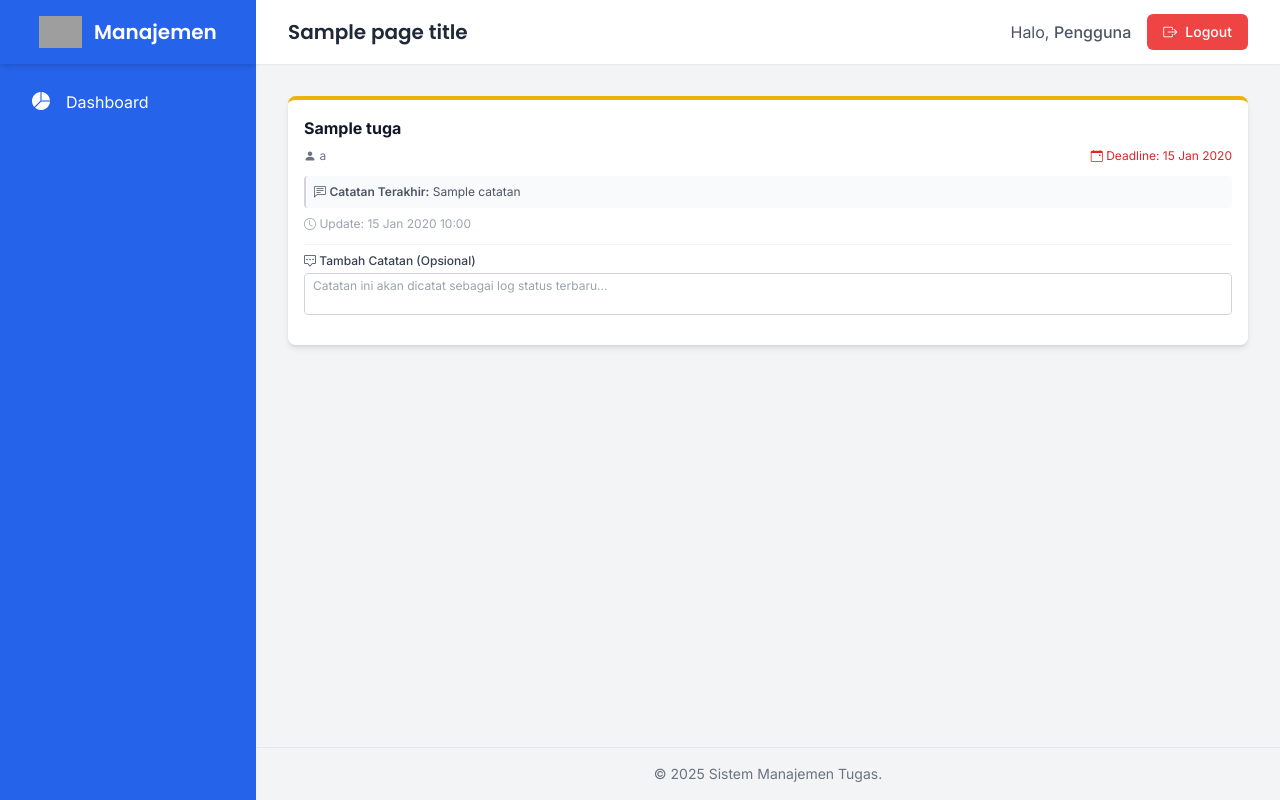
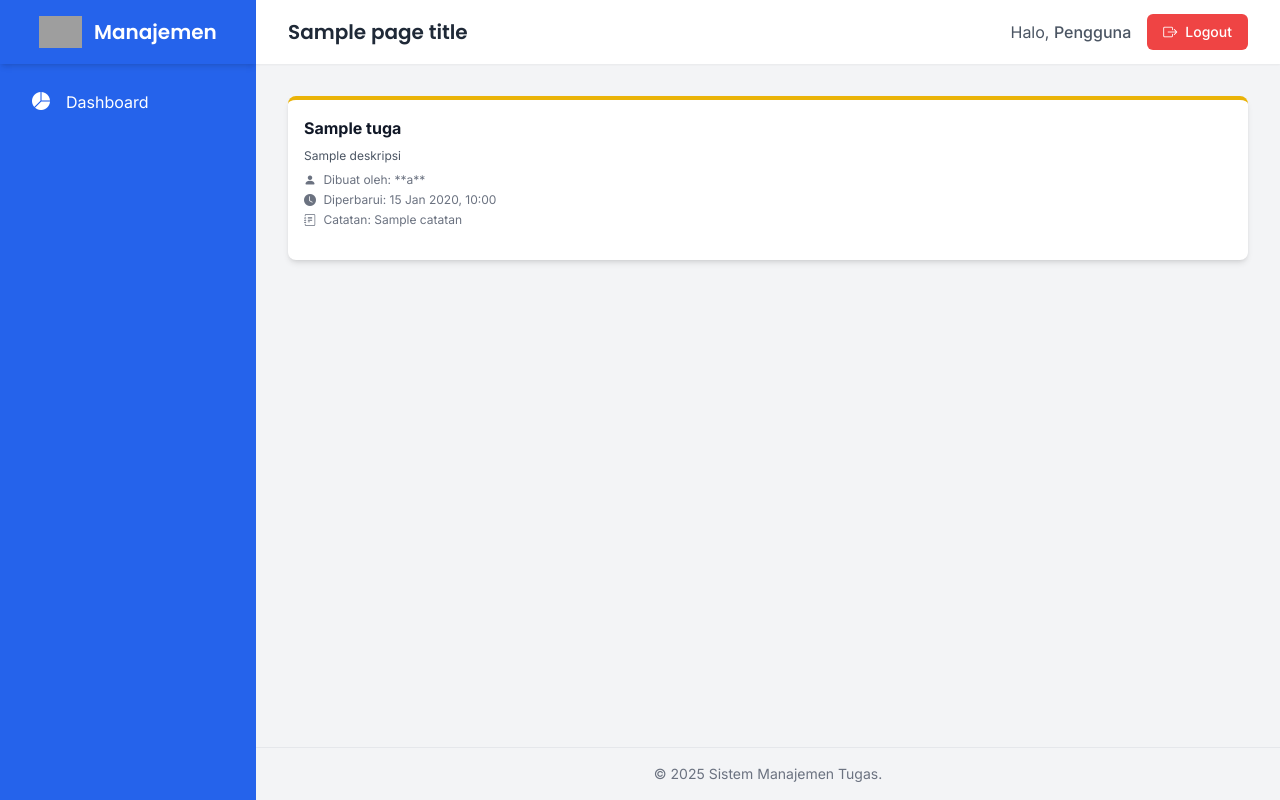
Before and after one commit to Fahmi1945/client_sister_uas, a PHP site: template pages/status_tugas/card_tugas.php in a window 1280 px wide. Run offline with PHP 8.4, Linux system fonts and the light colour scheme; the visitor is signed in with stand-in values (Sample User, id 1); the template is opened without the code that fills it: most values are stand-ins (such as "Sample title", 1, 10 or a date in 2020); some libraries are stand-ins or nearby versions; grey boxes are pictures that could not be loaded.

Commit message:
debug status

```diff
--- a/pages/status_tugas/card_tugas.php
+++ b/pages/status_tugas/card_tugas.php
@@ -3,7 +3,7 @@
 // Variabel $tugas, $userMap, dan $currentUserId sudah tersedia dari board.php
 
 $tugasId = $tugas['id_tugas'];
-$currentStatus = strtolower($tugas['status_current'] ?? 'belum'); // Status TERAKHIR yang dicatat
+$currentStatus = strtolower($tugas['status_current'] ?? 'belum');
 $catatan = $tugas['catatan'] ?? '';
 $updatedAt = $tugas['updated_at'] ?? '';
 
@@ -23,44 +23,29 @@ if ($currentStatus == 'proses') {
         <?php echo htmlspecialchars($tugas['judul']); ?>
     </h3>
 
-    <div class="flex justify-between items-center text-xs text-gray-500 mb-3 gap-2">
-        <span class="truncate flex-1"
-            title="Pembuat: <?php echo htmlspecialchars($userMap[$tugas['id_pembuat']] ?? 'Admin'); ?>">
-            <i class="bi bi-person-fill"></i>
-            <?php echo htmlspecialchars($userMap[$tugas['id_pembuat']] ?? 'Admin'); ?>
-        </span>
-        <span class="text-red-600 whitespace-nowrap">
-            <i class="bi bi-calendar-event"></i>
-            Deadline: <?php echo date('d M Y', strtotime($tugas['deadline'])); ?>
-        </span>
+    <?php if (!empty($tugas['deskripsi'])): ?>
+    <p class="text-xs text-gray-600 mb-2 line-clamp-2">
+        <?php echo htmlspecialchars($tugas['deskripsi']); ?>
+    </p>
+    <?php endif; ?>
+
+    <div class="text-xs text-gray-500 space-y-1 mb-4">
+        <?php if (isset($userMap[$tugas['id_user_pembuat']])): ?>
+        <p><i class="bi bi-person-fill mr-1"></i> Dibuat oleh:
+            **<?php echo htmlspecialchars($userMap[$tugas['id_user_pembuat']]); ?>**</p>
+        <?php endif; ?>
+        <?php if (!empty($updatedAt)): ?>
+        <p><i class="bi bi-clock-fill mr-1"></i> Diperbarui: <?php echo date('d M Y, H:i', strtotime($updatedAt)); ?>
+        </p>
+        <?php endif; ?>
+        <?php if (!empty($catatan)): ?>
+        <p><i class="bi bi-journal-text mr-1"></i> Catatan: <?php echo htmlspecialchars($catatan); ?></p>
+        <?php endif; ?>
     </div>
 
-    <?php if (!empty($catatan)): ?>
-        <div class="bg-gray-50 p-2 rounded text-xs text-gray-600 mb-2 border-l-2 border-gray-300">
-            <i class="bi bi-chat-left-text"></i>
-            <span class="font-semibold">Catatan Terakhir:</span> <?php echo htmlspecialchars($catatan); ?>
-        </div>
-    <?php endif; ?>
-
-    <?php if (!empty($updatedAt)): ?>
-        <div class="text-xs text-gray-400 mb-2">
-            <i class="bi bi-clock"></i> Update: <?php echo date('d M Y H:i', strtotime($updatedAt)); ?>
-        </div>
-    <?php endif; ?>
-
-    <form method="GET" action="<?php echo BASE_URL; ?>proses/status.php" class="mt-3 pt-2 border-t border-gray-100">
+    <form action="../../proses/status.php" method="GET" class="flex space-x-2 mt-4">
         <input type="hidden" name="aksi" value="ubah">
         <input type="hidden" name="id" value="<?php echo $tugasId; ?>">
-
-        <div class="mb-2">
-            <label class="block text-xs font-medium text-gray-700 mb-1">
-                <i class="bi bi-chat-square-dots"></i> Tambah Catatan (Opsional)
-            </label>
-            <textarea name="catatan" rows="2" placeholder="Catatan ini akan dicatat sebagai log status terbaru..."
-                class="w-full text-xs border border-gray-300 rounded px-2 py-1 focus:outline-none focus:ring-2 focus:ring-primary focus:border-transparent resize-none"></textarea>
-        </div>
-
-        <div class="flex space-x-2">
 
         <?php if ($currentStatus == 'belum'): ?>
         <button type="submit" name="status" value="proses"
@@ -84,6 +69,5 @@ if ($currentStatus == 'proses') {
             <i class="bi bi-arrow-counterclockwise"></i> Buka Lagi
         </button>
         <?php endif; ?>
-        </div>
     </form>
 </div>
```
Also changed, not shown: pages/status_tugas/board.php (+96 -46 lines), proses/status.php (+16 -6 lines). Lines whose indentation alone changed are shown as unchanged.
